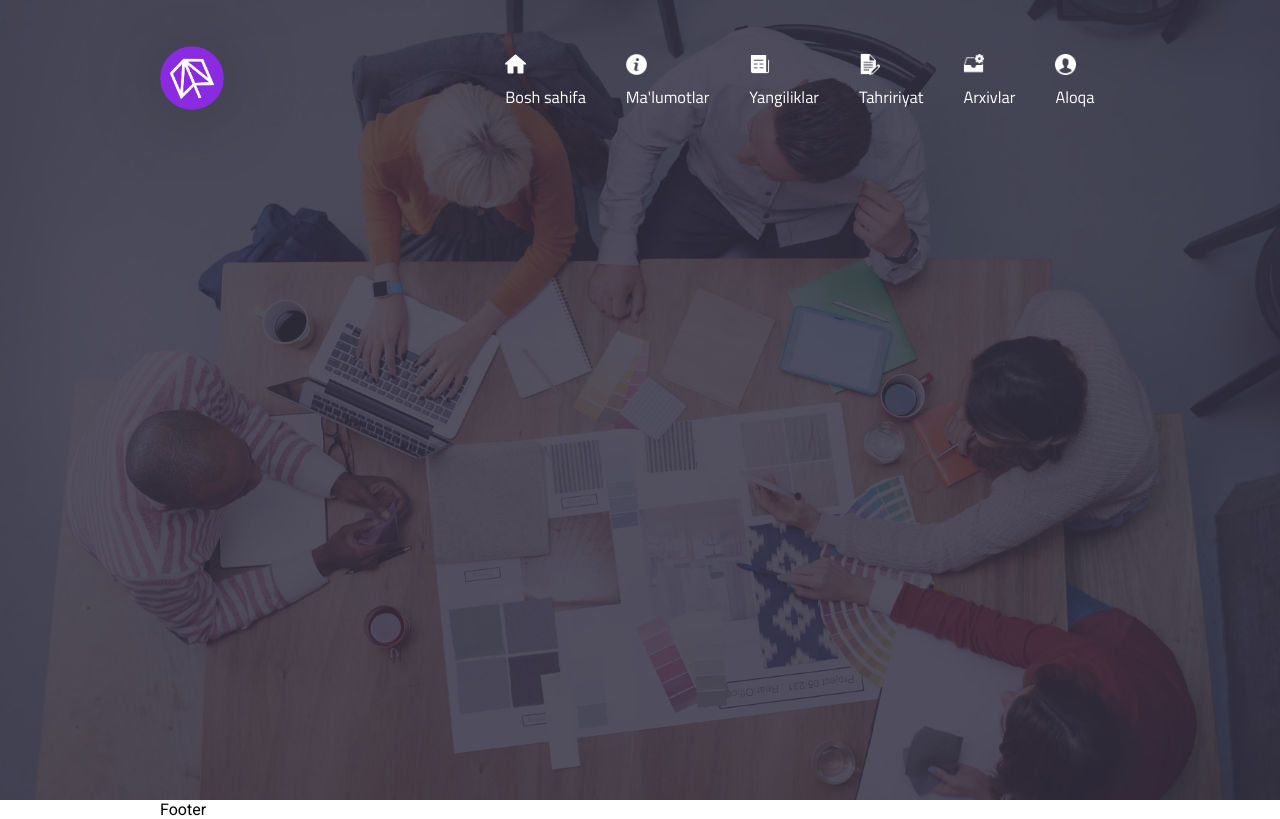
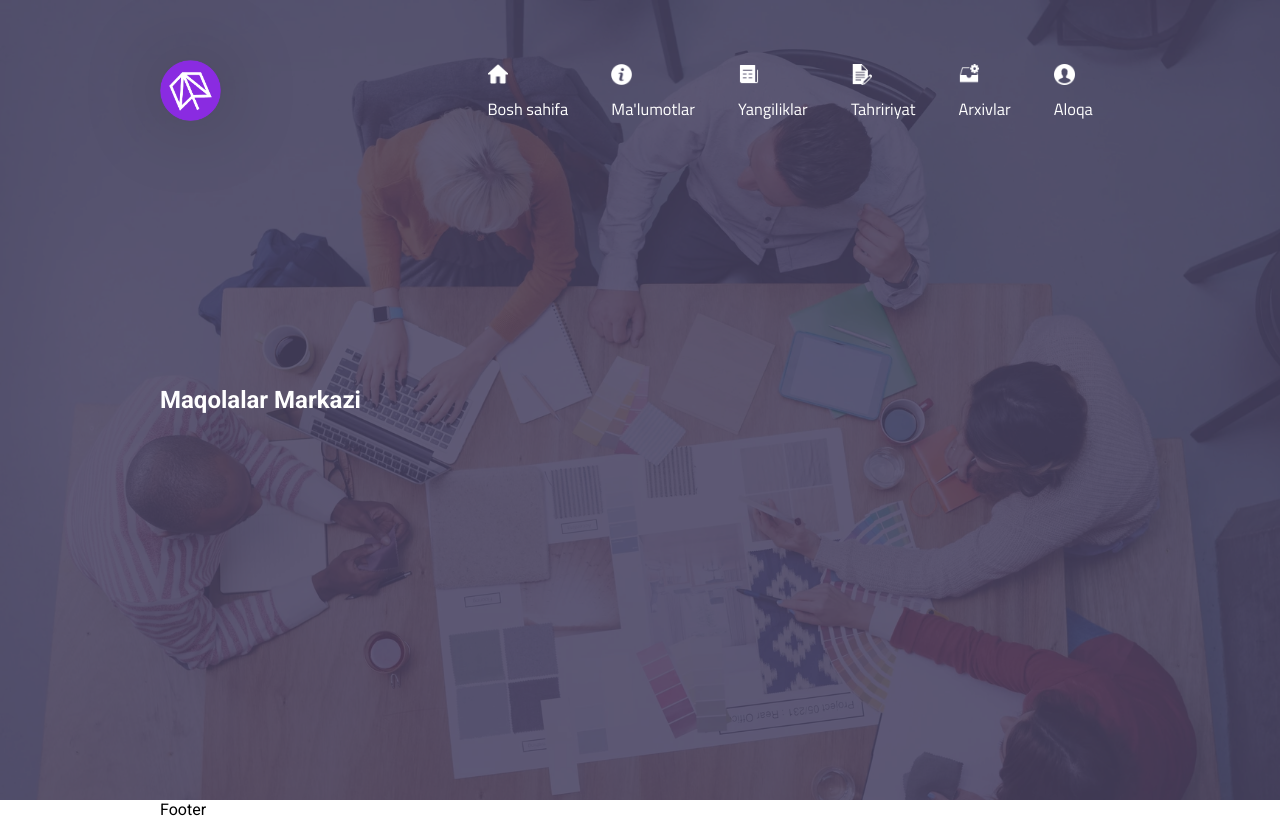
Before and after one commit to Sardorbek0731/e-conference, a React (Vite) app: page / in a window 1280 px wide. Built offline with nearby package versions, Linux system fonts and the light colour scheme.

Commit message:
changed codes

```diff
--- a/src/components/header/Header.css
+++ b/src/components/header/Header.css
@@ -1,6 +1,6 @@
 header {
   position: absolute;
-  top: 2.5rem;
+  top: 3rem;
   left: 0;
   right: 0;
   display: flex;
@@ -9,8 +9,13 @@ header {
   z-index: 2;
 }
 
+.logo {
+  display: flex;
+  align-items: center;
+}
+
 .logo img {
-  width: 4rem;
+  width: 3.8rem;
   border-radius: 50%;
   box-shadow: 0 0 5rem rgba(0, 0, 0, 0.25);
 }
@@ -21,8 +26,8 @@ nav {
 
 nav a {
   margin-right: 0.7rem;
-  padding: 0.9rem;
-  border-radius: 0.5rem;
+  padding: 1rem;
+  border-radius: 0.7rem;
   transition: all 0.3s;
   line-height: 1;
 }
@@ -40,5 +45,5 @@ nav a h1 {
 nav a img {
   width: 1.3rem;
   height: 1.3rem;
-  margin-bottom: 0.7rem;
+  margin-bottom: 0.8rem;
 }
--- a/src/components/header/Header.jsx
+++ b/src/components/header/Header.jsx
@@ -18,7 +18,7 @@ import editorial from "../../assets/icons/editorial.png";
 function Header() {
   return (
     <header className="container">
-      <NavLink to={"/"} className="logo">
+      <NavLink to="/" className="logo">
         <img src={logo} alt="Logo Icon" />
       </NavLink>
 
--- a/src/components/home/Home.css
+++ b/src/components/home/Home.css
@@ -1,20 +1,29 @@
-.homeBg {
+.home {
+  display: flex;
+  align-items: center;
   position: relative;
   width: 100%;
   height: 100vh;
+  background: url("../../assets/images/home-bg.webp");
+  background-size: cover;
 }
-.homeBg::before {
+
+.home::before {
   content: "";
   position: absolute;
   top: 0;
   left: 0;
   right: 0;
   bottom: 0;
-  background-color: rgba(50, 46, 64, 0.829);
+  background-color: rgba(70, 64, 96, 0.86);
+  z-index: 1;
 }
 
-.homeBg img {
-  width: 100%;
-  height: 100%;
-  object-fit: cover;
+.homeTitle {
+  position: relative;
+  z-index: 2;
 }
+
+.homeTitle h1 {
+  color: white;
+}
--- a/src/components/home/Home.jsx
+++ b/src/components/home/Home.jsx
@@ -1,14 +1,11 @@
 // CSS
 import "./Home.css";
 
-// Image
-import homeBg from "../../assets/images/home-bg.webp";
-
 function Home() {
   return (
-    <section>
-      <div className="homeBg">
-        <img src={homeBg} alt="Home Background Image" />
+    <section className="home container">
+      <div className="homeTitle">
+        <h1>Maqolalar Markazi</h1>
       </div>
     </section>
   );
```
